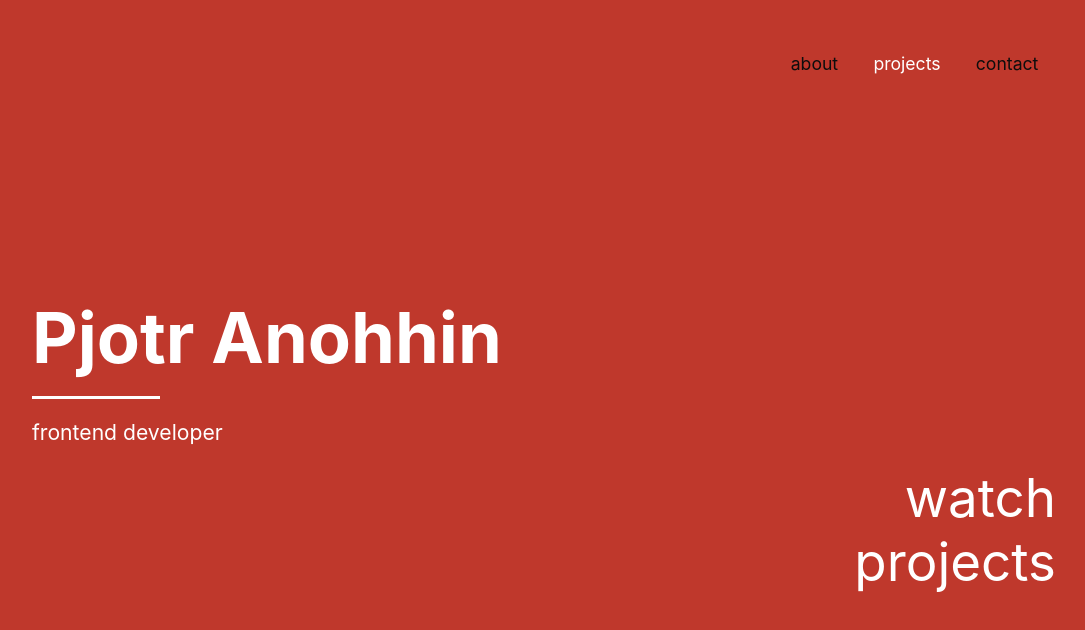
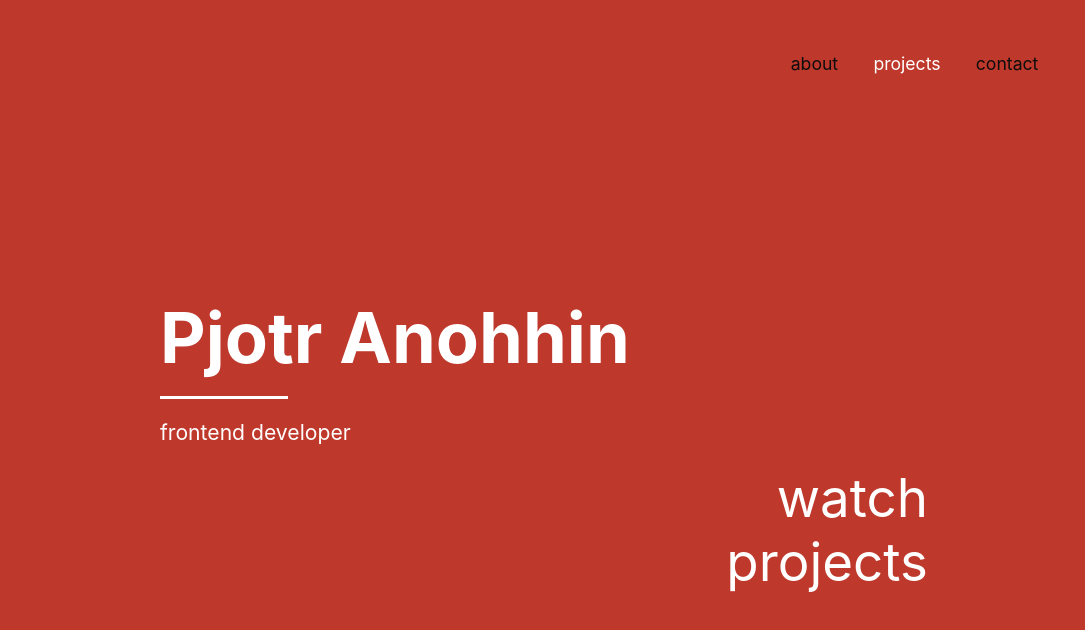
Before and after one commit to hlorellium/portfolio, a Next.js app: page / in a window 1280 px wide. Shown: the top 630 px of the page, without its empty margins (96-1181 px from the left). Built offline with nearby package versions, Linux system fonts and the light colour scheme.

Commit message:
made smaller width

```diff
--- a/styles/index.module.css
+++ b/styles/index.module.css
@@ -15,7 +15,7 @@
     flex-direction: column;
     justify-content: center;
     align-items: left;
-    width: 80vw;
+    width: 60vw;
 }
 
 .divider {
```
